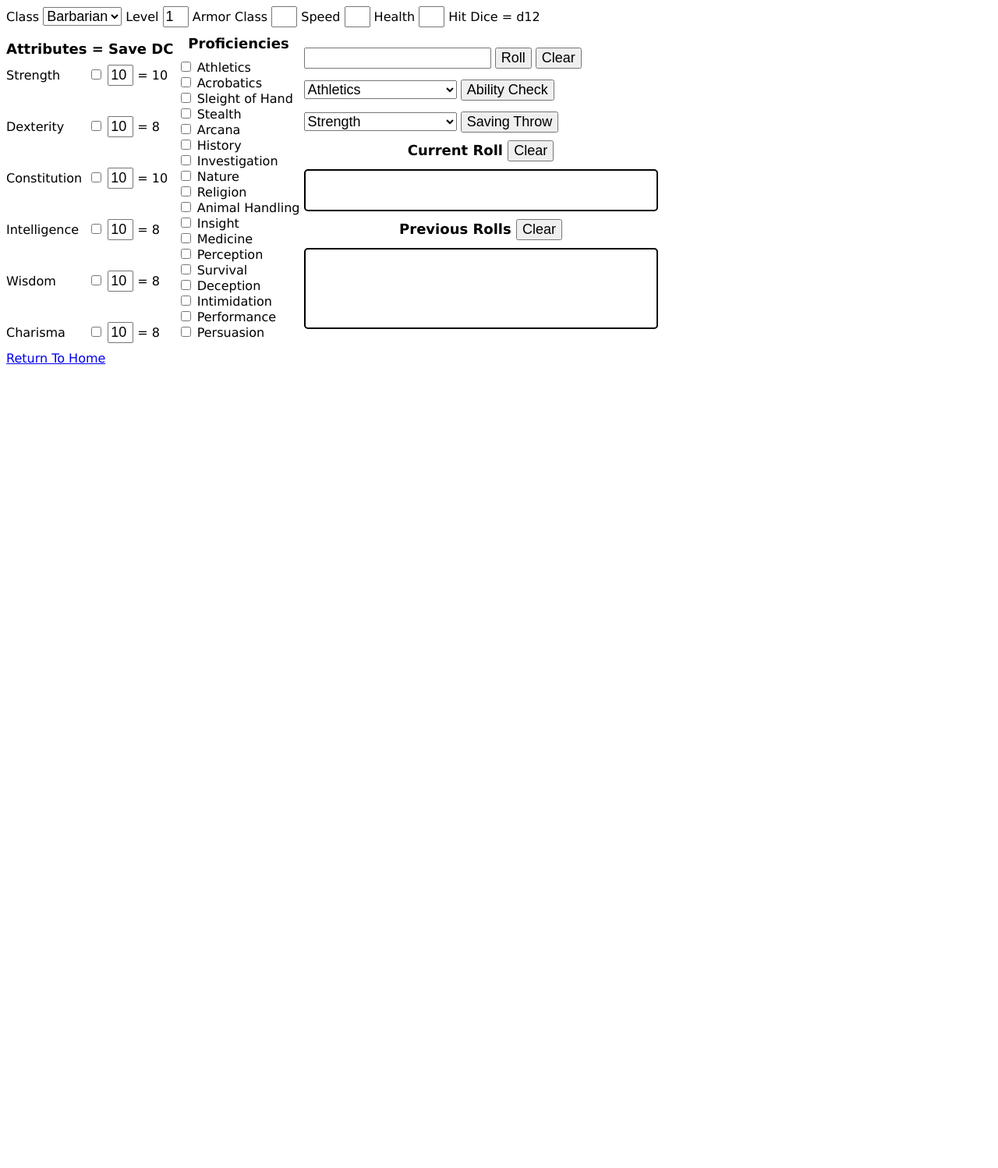
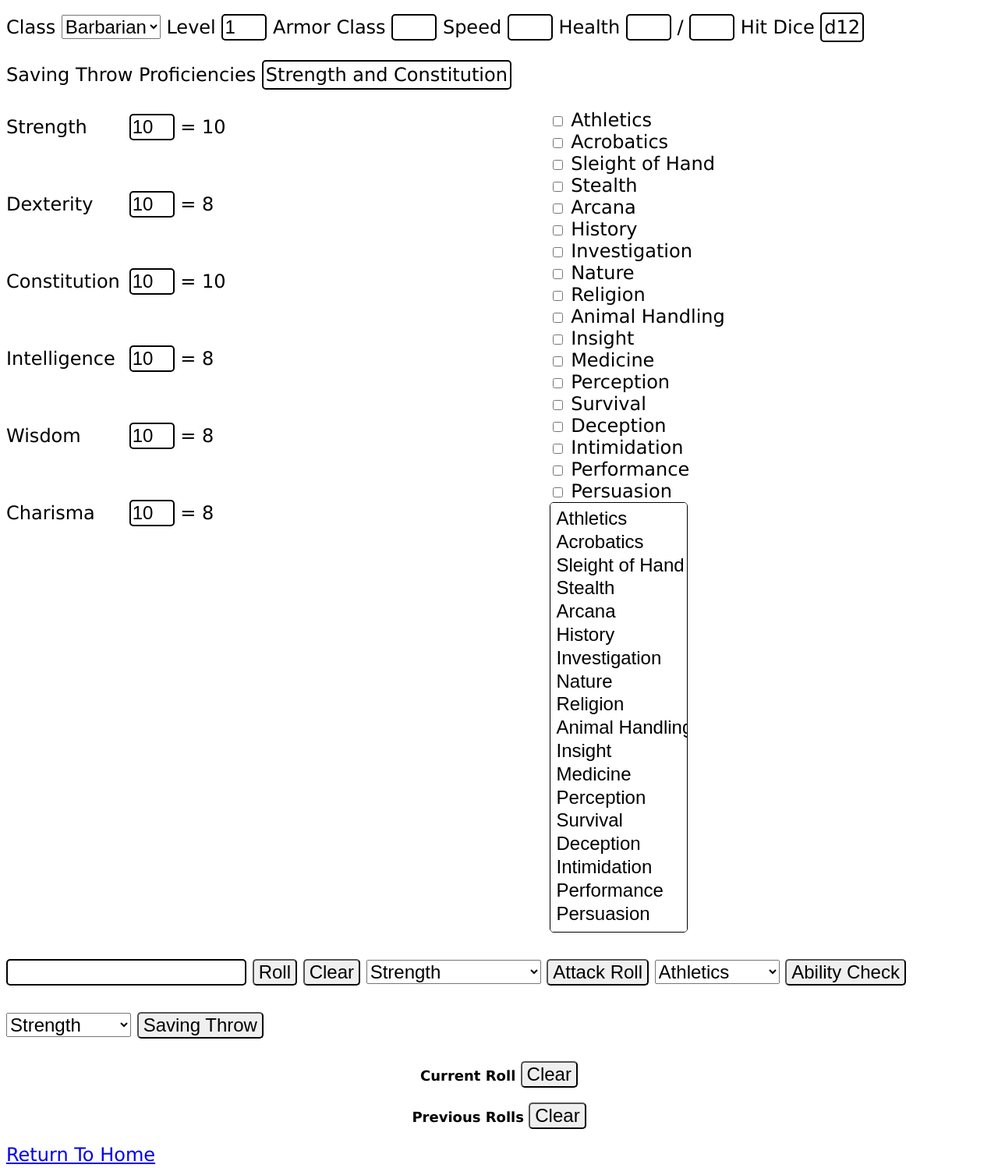
Before and after one commit to zrzuch/zrzuch.github.io, a plain HTML site: page DnD_Character_Tool.html in a window 1280 px wide. Shown: the whole page at 78% size. Before the commit the page ends 800 px from the top, so only its background shows below. Drawn offline with nearby package versions, Linux system fonts and the light colour scheme.

Commit message:
Add files via upload

```diff
--- a/DnD_Character_Tool.html
+++ b/DnD_Character_Tool.html
@@ -6,6 +6,7 @@
 </head>
 <body>
 <div>
+	<div class="divHeaderMenu">
 		Class
 		<select id="classSelector" onchange="updateClassFields()">
 			<option value="Barbarian">Barbarian</option>
@@ -22,72 +23,71 @@
 			<option value="Wizard">Wizard</option>
 		</select>
 	</div>
-<div>
+	<div class="divHeaderMenu">
 		Level
-	<input type="text" name="level" maxlength="2" class="twoDigitInput" class="saveAttrib">
+		<input type="tel" name="level" maxlength="2" class="twoDigitInput" class="saveAttrib">
 	</div>
-<div>
+	<div class="divHeaderMenu">
 		Armor Class
-	<input type="text" name="armorClass" maxlength="2" class="twoDigitInput">
+		<input type="tel" name="armorClass" maxlength="2" class="twoDigitInput">
 	</div>
-<div>
+	<div class="divHeaderMenu">
 		Speed
-	<input type="text" name="speed" maxlength="2" class="twoDigitInput">
+		<input type="tel" name="speed" maxlength="2" class="twoDigitInput">
 	</div>
-<div>
+	<div class="divHeaderMenu">
 		Health
-	<input type="text" name="health" maxlength="2" class="twoDigitInput">
+		<input type="tel" name="health" maxlength="3" class="twoDigitInput">
+		 /
+		<input type="tel" name="maxHealth" maxlength="3" class="twoDigitInput">
 	</div>
-<div>
-	Hit Dice =
+	<div class="divHeaderMenu">
+		Hit Dice
 		<span id="hitDice"></span>
 	</div>
+	<div class="divHeaderMenu">
+		Saving Throw Proficiencies
+		<div class="divHeaderMenu"><span id="savTProf"></span></div>
+	</div>
+</div>
 <br>
-<div>
-	<span class="attribTitle">Attributes = Save DC</span>
+<div id="attribMenu" class="divHeaderMenu">
 	<p style="margin-top: 0;">
 		<span id="attribText">Strength</span>
-		<input type="checkbox" id="Strength">
-		<input type="text" name="strength" maxlength="2" class="twoDigitInput" class="saveAttrib"> =
+		<input type="tel" name="strength" maxlength="2" class="twoDigitInput" class="saveAttrib"> =
 		<span id="strSaveDC"></span>
 	</p>
 	<br>
 	<p>
 		<span id="attribText">Dexterity</span>
-		<input type="checkbox" id="Dexterity">
-		<input type="text" name="dexterity" maxlength="2" class="twoDigitInput" class="saveAttrib"> =
+		<input type="tel" name="dexterity" maxlength="2" class="twoDigitInput" class="saveAttrib"> =
 		<span id="dexSaveDC"></span>
 	</p>
 	<br>
 	<p>
 		<span id="attribText">Constitution</span>
-		<input type="checkbox" id="Constitution">
-		<input type="text" name="constitution" maxlength="2" class="twoDigitInput" class="saveAttrib"> =
+		<input type="tel" name="constitution" maxlength="2" class="twoDigitInput" class="saveAttrib"> =
 		<span id="conSaveDC"></span>
 	</p>
 	<br>
 	<p>
 		<span id="attribText">Intelligence</span>
-		<input type="checkbox" id="Intelligence">
-		<input type="text" name="intelligence" maxlength="2" class="twoDigitInput" class="saveAttrib"> =
+		<input type="tel" name="intelligence" maxlength="2" class="twoDigitInput" class="saveAttrib"> =
 		<span id="intSaveDC"></span>
 	</p>
 	<br>
 	<p>
 		<span id="attribText">Wisdom</span>
-		<input type="checkbox" id="Wisdom">
-		<input type="text" name="wisdom" maxlength="2" class="twoDigitInput" class="saveAttrib"> =
+		<input type="tel" name="wisdom" maxlength="2" class="twoDigitInput" class="saveAttrib"> =
 		<span id="wisSaveDC"></span>
 	</p>
 	<br>
 	<p>
 		<span id="attribText">Charisma</span>
-		<input type="checkbox" id="Charisma">
-		<input type="text" name="charisma" maxlength="2" class="twoDigitInput" class="saveAttrib"> =
+		<input type="tel" name="charisma" maxlength="2" class="twoDigitInput" class="saveAttrib"> =
 		<span id="charSaveDC"></span>
 </div>
-<div>
-	<span class="attribTitle">Proficiencies</span>
+<div id="profMenu" class="divHeaderMenu">
 	<input type="checkbox" id="Athletics"> Athletics
 	<br>
 	<input type="checkbox" id="Acrobatics"> Acrobatics
@@ -124,12 +124,56 @@
 	<br>
 	<input type="checkbox" id="Persuasion"> Persuasion
 	<br>
+	<div class="bloc">
+		<select class="select-toggle" multiple="multiple">
+			<option value="Athletics"> Athletics</option>
+			<option value="Acrobatics"> Acrobatics</option>
+			<option value="Sleight"> Sleight of Hand</option>
+			<option value="Stealth"> Stealth</option>
+			<option value="Arcana"> Arcana</option>
+			<option value="History"> History</option>
+			<option value="Investigation"> Investigation</option>
+			<option value="Nature"> Nature</option>
+			<option value="Religion"> Religion</option>
+			<option value="Animal"> Animal Handling</option>
+			<option value="Insight"> Insight</option>
+			<option value="Medicine"> Medicine</option>
+			<option value="Perception"> Perception</option>
+			<option value="Survival"> Survival</option>
+			<option value="Deception"> Deception</option>
+			<option value="Intimidation"> Intimidation</option>
+			<option value="Performance"> Performance</option>
+			<option value="Persuasion"> Persuasion</option>
+		</select>
+	</div>
+</div>
+<div id="rollMenu">
+	<div id="rollInput" class="divHeaderMenu">
+		<div>
+			<input type="text" name="roll" id="diceRoll">
 		</div>
 		<div>
-	<input type="text" name="roll" id="diceRoll">
-	<button onclick="calcRoll()">Roll</button>
-	<button onclick="$('#diceRoll').val('')">Clear</button>
-	<br>
+			<button onclick="calcRoll()" class="rollButtons">Roll</button>
+		</div>
+		<div>
+			<button onclick="$('#diceRoll').val('')" class="rollButtons">Clear</button>
+		</div>
+	</div>
+	<div class="divHeaderMenu">
+		<div>
+			<select id="attack">
+				<option value="Strength">Strength</option>
+				<option value="profStrength">Proficient Strength</option>
+				<option value="Dexterity">Dexterity</option>
+				<option value="profDexterity">Proficient Dexterity</option>
+			</select>
+		</div>
+		<div>
+			<button onclick="calcAttackRoll()">Attack Roll</button>
+		</div>
+	</div>
+	<div class="divHeaderMenu">
+		<div>
 			<select id="abil" class="inputSelectors">
 				<option value="Athletics">Athletics</option>
 				<option value="Acrobatics">Acrobatics</option>
@@ -150,8 +194,13 @@
 				<option value="Performance">Performance</option>
 				<option value="Persuasion">Persuasion</option>
 			</select>
+		</div>
+		<div>
 			<button onclick="calcAbilityCheck()">Ability Check</button>
-	<br>
+		</div>
+	</div>
+	<div class="divHeaderMenu">
+		<div>
 			<select id="saving" class="inputSelectors">
 				<option value="strength">Strength</option>
 				<option value="dexterity">Dexterity</option>
@@ -160,7 +209,11 @@
 				<option value="wisdom">Wisdom</option>
 				<option value="charisma">Charisma</option>
 			</select>
+		</div>
+		<div>
 			<button onclick="calcSavingThrow()">Saving Throw</button>
+		</div>
+	</div>
 	<p class="prevRoll">
 		Current Roll
 		<button onclick="$('#rollOutput').text('')">Clear</button>
@@ -180,42 +233,60 @@
 	html
 	{
 		font-family: "Verdana", Verdana, sans-serif;
+		font-size: 24px;
+	}
+	span
+	{
+		word-break: keep-all;
 	}
 	input
 	{
-		font-size: 18px;
+		font-size: 24px;
+		border-radius: 5px;
+		border-style: solid;
+		border-color: black;
 	}
 	div
 	{
+		word-break: keep-all;
 		display: inline-block;
-		word-break: keep-all;
 	}
 	select
 	{
-		font-size: 18px;
+		font-size: 24px;
 	}
 	button
 	{
-		font-size: 18px;
+		font-size: 24px;
+		border-radius: 5px;
+	}
+	#attribMenu
+	{
+		width: 54.5%;
+	}
+	#profMenu
+	{
+		width: 43.5%;
+		word-break: keep-all;
 	}
 	.attribTitle
 	{
 		display: block;
 		text-align: center;
 		font-weight: bold;
-		font-size: 18px;
+		font-size: 20px;
 		margin-top: 10px;
 		margin-bottom: 10px;
 	}
 	.inputSelectors
 	{
-		font-size: 18px;
-		width: 196px;
+		width: 160px;
 		margin-top: 15px;
 	}
+
 	#attribText
 	{
-		width: 100px;
+		width: 150px;
 		display: inline-block;
 	}
 	#longInput
@@ -224,12 +295,22 @@
 	}
 	.twoDigitInput
 	{
-		width: 25px;
+		width: 50px;
 	}
 	#alignInput
 	{
 		text-align: center;
 	}
+
+	#rollMenu
+	{
+		width: 100%;
+	}
+	#diceRoll
+	{
+		width: 300px;
+	}
+
 	.prevRoll
 	{
 		text-align: center;
@@ -238,31 +319,56 @@
 	}
 	#rollOutput
 	{
-		height: 50px;
-		width: 450px;
-		overflow-y: auto;
-		border-style: solid;
-		border-width: 2px;
-		border-radius: 5px;
+		height: auto;
+		width: 100%;
 	}
 	#oldRolls
 	{
-		height: 100px;
-		width: 450px;
-		overflow-y: auto;
-		border-style: solid;
-		border-width: 2px;
-		border-radius: 5px;
+		height: auto;
+		width: 100%;
 	}
 	p
 	{
+		margin-bottom: 18px;
+		margin-top: 19px;
+	}
+	#savTProf
+	{
+		padding: 3px;
+		border-radius: 5px;
+		border-style: solid;
+		border-color: black;
+		border-width: 2px;
+	}
+	#hitDice
+	{
+		padding: 3px;
+		border-radius: 5px;
+		border-style: solid;
+		border-color: black;
+		border-width: 2px;
+	}
+	.divHeaderMenu
+	{
+		margin-top: 10px;
 		margin-bottom: 10px;
-		margin-top: 10px;
 	}
-	#charName
+	.select-toggle
 	{
-		display: block;
-		text-align: center;
+		height: 560px;
+	}
+	.bloc
+	{
+		display: inline-block;
+		vertical-align: top;
+		overflow: hidden;
+		border-radius: 5px;
+		border: solid black 1px;
+	}
+	.bloc select
+	{
+		padding: 10px;
+		margin: -5px -20px -5px -5px;
 	}
 </style>
 <script src="https://ajax.googleapis.com/ajax/libs/jquery/3.3.1/jquery.min.js"></script>
@@ -272,6 +378,8 @@
 	{
 		initFields();
 		updateClassFields();
+		$("#rollOutput").css("height: 35px;");
+		$("#oldRolls").text(" ");
 		$(".twoDigitInput").keydown(function(e)
 		{
 			if ($.inArray(e.keyCode, [46, 8, 9, 27, 13, 190]) !== -1 ||
@@ -324,8 +432,25 @@
 		});
 		$(".twoDigitInput").keyup(function ()
 		{
-			initFields();
 			updateSaveDCs();
+		});
+		$(window).resize(function ()
+		{
+			if ($( window ).width() <= 536)
+			{
+				$("#attribMenu").css("width", "100%");
+				$("#profMenu").css("width", "100%");
+			}
+			else
+			{
+				$("#attribMenu").css("width", "54.5%");
+				$("#profMenu").css("width", "43.5%");
+			}
+		});
+		$('.select-toggle option').mousedown(function(event)
+		{
+			$(this).prop('selected', !$(this).prop('selected'));
+			event.preventDefault();
 		});
 	});
 
@@ -367,6 +492,35 @@
 		}
 	}
 
+	function calcAttackRoll()
+	{
+		var attackType = $("#attack").val();
+		var profBonus = Math.floor((parseInt($('[name="level"]').val()) - 1) / 4) + 2;
+		var strengthScore = Math.floor(parseInt($('[name="strength"]').val()) / 2) - 5;
+		var dexterityScore = Math.floor(parseInt($('[name="dexterity"]').val()) / 2) - 5;
+		var roll = getRandomInteger(1, 20);
+		if (attackType == "Strength")
+		{
+			totalRoll = roll + strengthScore;
+			updateRollLog("d20 ( " + roll.toString() + " ) + " + strengthScore.toString() + " + 0 = " + totalRoll.toString());
+		}
+		else if (attackType == "profStrength")
+		{
+			totalRoll = roll + strengthScore + profBonus;
+			updateRollLog("d20 ( " + roll.toString() + " ) + " + strengthScore.toString() + " + " + profBonus.toString() + " = " + totalRoll.toString());
+		}
+		else if (attackType == "Dexterity")
+		{
+			totalRoll = roll + dexterityScore;
+			updateRollLog("d20 ( " + roll.toString() + " ) + " + dexterityScore.toString() + " + 0 = " + totalRoll.toString());
+		}
+		else
+		{
+			totalRoll = roll + dexterityScore + profBonus;
+			updateRollLog("d20 ( " + roll.toString() + " ) + " + dexterityScore.toString() + " + " + profBonus.toString() + " = " + totalRoll.toString());
+		}
+	}
+
 	function updateClassFields()
 	{
 		var classSelection = $("#classSelector").val();
@@ -385,6 +539,35 @@
 		else
 		{
 			$("#hitDice").text("d6");
+		}
+		// str, dex, con, int, wis, cha
+		if ($.inArray(classSelection, ["Barbarian", "Fighter"]) !== -1) // str, con
+		{
+			$("#savTProf").text("Strength and Constitution");
+		}
+		else if ($.inArray(classSelection, ["Cleric", "Paladin", "Warlock"]) !== -1) // wis, cha
+		{
+			$("#savTProf").text("Wisdom and Charisma");
+		}
+		else if ($.inArray(classSelection, ["Druid", "Wizard"]) !== -1) // int, wis
+		{
+			$("#savTProf").text("Intelligence and Wisdom");
+		}
+		else if ($.inArray(classSelection, ["Monk", "Ranger"]) !== -1) // str, dex
+		{
+			$("#savTProf").text("Strength and Dexterity");
+		}
+		else if (classSelection == "Bard") // dex, cha
+		{
+			$("#savTProf").text("Dexterity and Charisma");
+		}
+		else if (classSelection == "Rogue") // dex, int
+		{
+			$("#savTProf").text("Dexterity and Intelligence");
+		}
+		else // con, cha
+		{
+			$("#savTProf").text("Constitution and Charisma");
 		}
 		updateSaveDCs();
 	}
@@ -634,7 +817,7 @@
 				{
 					var sNumber = parseInt(secondNumber);
 					var currentRolls = 0;
-					rollsOutput += "( " + firstNumber + "d" + secondNumber + " = ";
+					rollsOutput += firstNumber + "d" + secondNumber + " ( ";
 					for (var k = 0; k < fNumber; ++k)
 					{
 						var currentRoll = getRandomInteger(1, sNumber);
@@ -650,7 +833,7 @@
 
 						currentRolls += currentRoll;
 					}
-					if (fNumber > 1)
+					if (fNumber > 1 && rolls.length > 1)
 					{
 						rollsOutput += " ) " + currentRolls;
 					}
```
Lines whose indentation alone changed are shown as unchanged.
